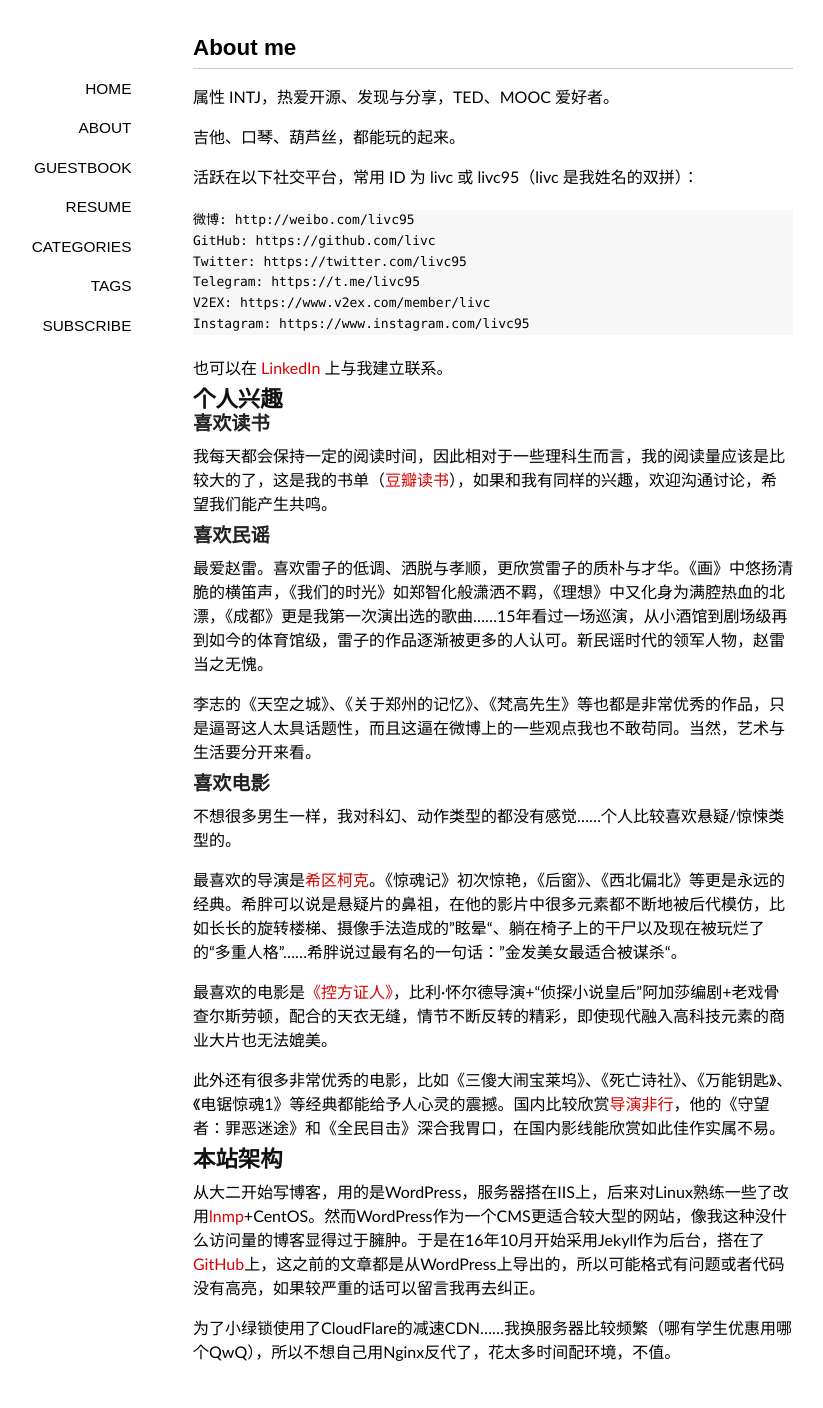
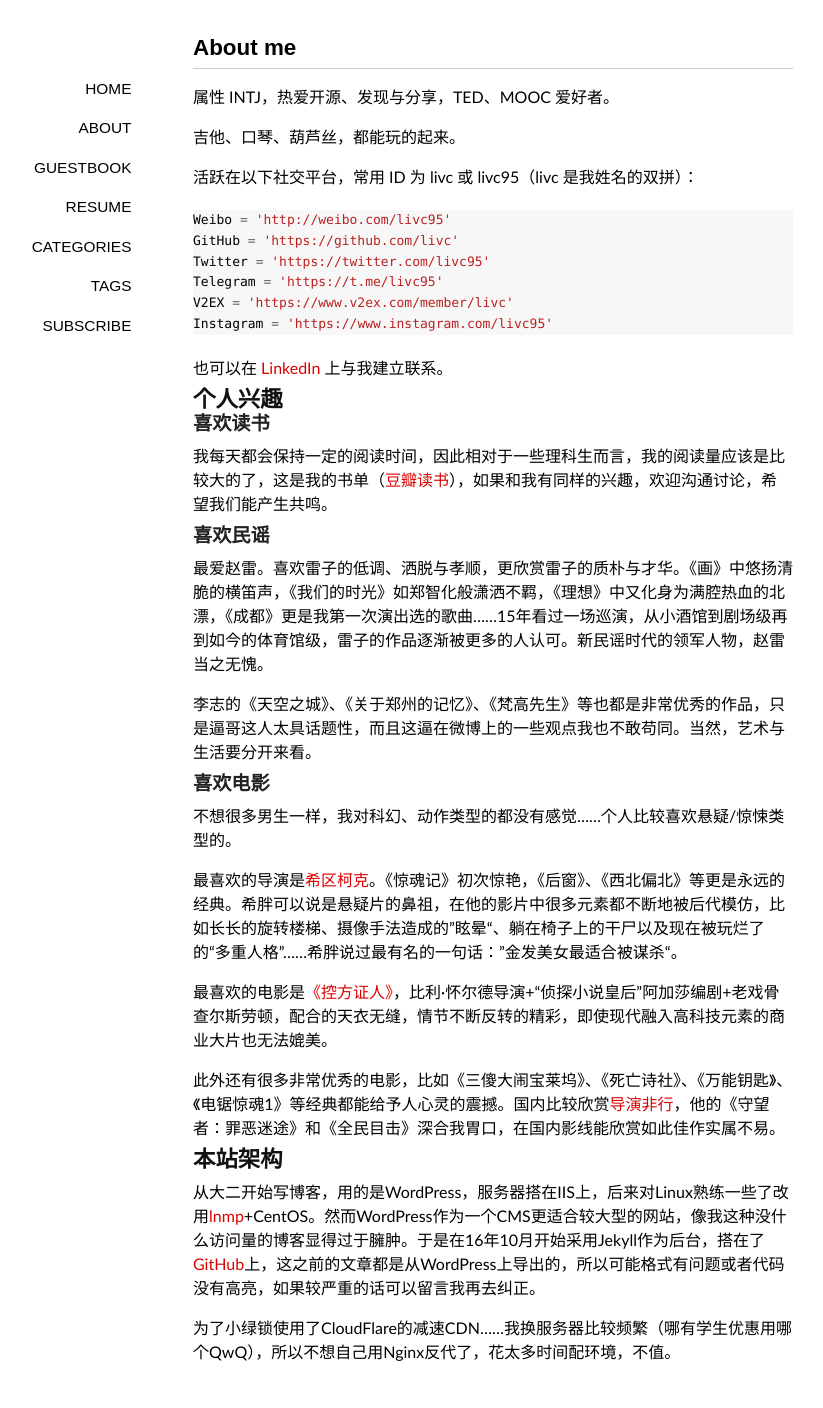
Before and after one commit to livc/livc.github.io, a Jekyll site: the page built from about/index.md, in a window 1280 px wide. Shown: the whole page, without its empty margins (147-970 px from the left). Built offline with Jekyll 4.4.1, drawn with Linux system fonts in a browser that asks for light colours; nearby versions of some CDN libraries; some web fonts are replaced; comment, search, counter and statistics services are not loaded; some of the changed lines change nothing that is shown.

Commit message:
update aboutme

````diff
--- a/about/index.md
+++ b/about/index.md
@@ -10,13 +10,13 @@
 
 活跃在以下社交平台，常用 ID 为 livc 或 livc95（livc 是我姓名的双拼）：
 
-```
-微博: http://weibo.com/livc95
-GitHub: https://github.com/livc
-Twitter: https://twitter.com/livc95
-Telegram: https://t.me/livc95
-V2EX: https://www.v2ex.com/member/livc
-Instagram: https://www.instagram.com/livc95
+```bash
+Weibo = 'http://weibo.com/livc95'
+GitHub = 'https://github.com/livc'
+Twitter = 'https://twitter.com/livc95'
+Telegram = 'https://t.me/livc95'
+V2EX = 'https://www.v2ex.com/member/livc'
+Instagram = 'https://www.instagram.com/livc95'
 ```
 
 也可以在 [LinkedIn](https://cn.linkedin.com/in/zhao-li-655254106) 上与我建立联系。
````
